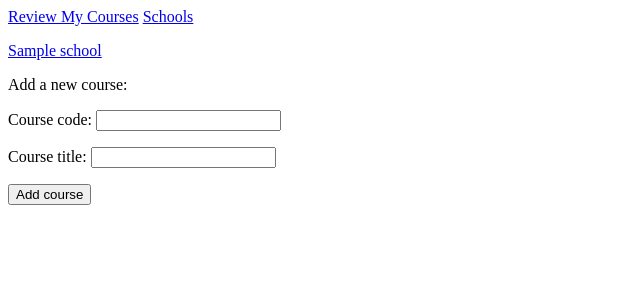
After one commit to nkallem/review_my_courses, a Django app: page /new_course/1/ in a window 1280 px wide. The commit adds this page. Shown: the top 300 px of the page, without its empty margins (0-640 px from the left). Run offline with Django 4.2, Linux system fonts and the light colour scheme; tables that the repository leaves empty hold one stand-in row (values such as "Sample post").

Commit message:
Fixed constraints for the Course model and form

```diff
--- a/review_my_courses/forms.py
+++ b/review_my_courses/forms.py
@@ -7,4 +7,13 @@ class SchoolForm(forms.ModelForm):
     class Meta:
         model = School
         fields = ['name']
-        labels = {'name' : 'School name'}
+        labels = {'name': 'School name'}
+
+
+class CourseForm(forms.ModelForm):
+    """Defines a form for Course objects."""
+    class Meta:
+        model = Course
+        fields = ['school', 'course_code', 'title']
+        labels = {'title': 'Course title'}
+        widgets = {'school': forms.HiddenInput()}
--- a/review_my_courses/models.py
+++ b/review_my_courses/models.py
@@ -78,10 +78,13 @@ class Course(models.Model):
         """Returns a string representation of the course, including the course code and title."""
         return self.school.name + ": " + self.course_code + " - " + self.title
 
-    class Meta:
-        constraints = [
-            models.UniqueConstraint(fields=['school_id', 'title', 'course_code'], name='unique_course')
-        ]
+    def validate_unique(self, *args, **kwargs):
+        super().validate_unique(*args, **kwargs)
+        if self.__class__.objects.filter(school=self.school, course_code=self.course_code, title=self.title).exists():
+            raise ValidationError(
+                message='A course with this school, code, and title already exists.',
+                code='Invalid Course',
+            )
 
     @property
     def total_reviews(self):
--- /dev/null
+++ b/review_my_courses/templates/review_my_courses/new_course.html
@@ -0,0 +1,13 @@
+{% extends "review_my_courses/base.html" %}
+
+{% block content %}
+
+    <p><a href="{% url 'review_my_courses:school' school.id %}">{{ school.name }}</a></p>
+    <p>Add a new course:</p>
+    <form action="{% url 'review_my_courses:new_course' school.id %}" method='post'>
+        {% csrf_token %}
+        {{ form.as_p }}
+        <button name='submit'>Add course</button>
+    </form>
+
+{% endblock content %}
--- a/review_my_courses/templates/review_my_courses/school.html
+++ b/review_my_courses/templates/review_my_courses/school.html
@@ -2,6 +2,10 @@
 
 {% block content %}
     <p>School: {{ school.name }}</p>
+
+    <p>
+        <a href="{% url 'review_my_courses:new_course' school.id %}">Add a new course</a>
+    </p>
 
     <p>Courses:</p>
     <table>
--- a/review_my_courses/urls.py
+++ b/review_my_courses/urls.py
@@ -16,4 +16,6 @@ urlpatterns = [
     path('courses/<int:course_id>/', views.course, name='course'),
     # Page for adding a new school.
     path('new_school/', views.new_school, name='new_school'),
+    # Page for adding a new course.
+    path('new_course/<int:school_id>/', views.new_course, name='new_course'),
 ]
--- a/review_my_courses/views.py
+++ b/review_my_courses/views.py
@@ -1,6 +1,6 @@
 from django.shortcuts import render, redirect
 from .models import Course, School, Review
-from .forms import SchoolForm
+from .forms import CourseForm, SchoolForm
 
 
 def index(request):
@@ -47,3 +47,22 @@ def new_school(request):
     # Display a blank or invalid form
     context = {'form': form}
     return render(request, 'review_my_courses/new_school.html', context)
+
+
+def new_course(request, school_id):
+    """Add a new course"""
+    school = School.objects.get(id=school_id)
+
+    if request.method != 'POST':
+        # No data submitted; create a blank form.
+        form = CourseForm(initial={'school': school})
+    else:
+        # POST data submitted; process data.
+        form = CourseForm(data=request.POST, initial={'school': school})
+        if form.is_valid():
+            form.save()
+            return redirect('review_my_courses:school', school_id=school_id)
+
+    # Display a blank or invalid form
+    context = {'school': school, 'form': form}
+    return render(request, 'review_my_courses/new_course.html', context)
```
Also changed, not shown: review_my_courses/migrations/0005_remove_course_unique_course_course_unique_course.py (added), review_my_courses/migrations/0006_remove_course_unique_course_and_more.py (added), review_my_courses/migrations/0007_alter_course_unique_together_course_unique_course.py (added), review_my_courses/migrations/0008_remove_course_unique_course_course_unique_course.py (added), review_my_courses/migrations/0009_remove_course_unique_course.py (added).
